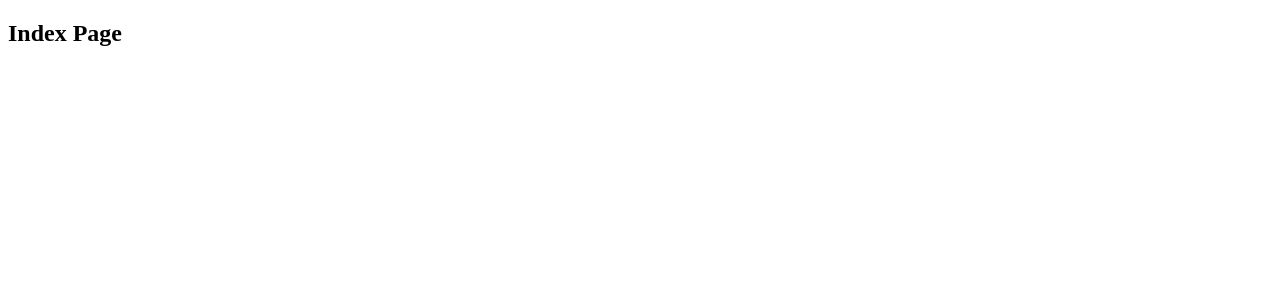
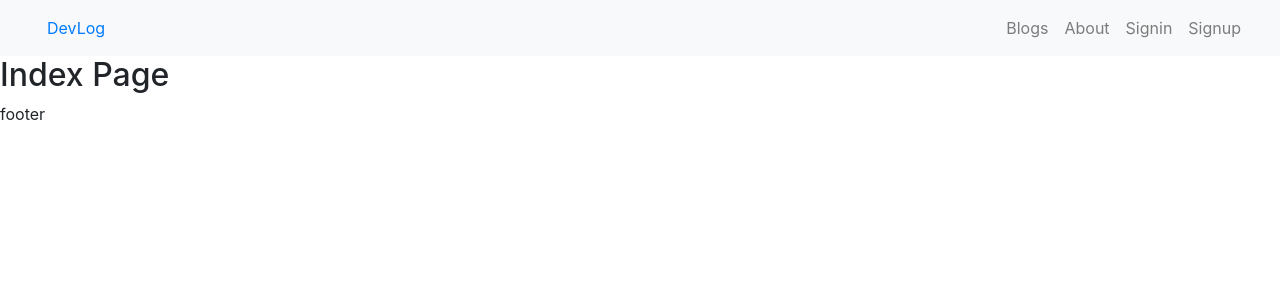
Before and after one commit to omar-zeineddine/devlog, a Next.js app in the folder frontend/: page / in a window 1280 px wide. Shown: the top 300 px of the page. Built offline with nearby package versions, Linux system fonts and the light colour scheme.

Commit message:
frontend - refactor components structure and layout

```diff
--- /dev/null
+++ b/frontend/components/Header/Header.js
@@ -0,0 +1,52 @@
+import { useState } from "react";
+import Link from "next/link";
+import {
+  Collapse,
+  Navbar,
+  NavbarToggler,
+  Nav,
+  NavItem,
+  NavLink,
+} from "reactstrap";
+
+const Header = () => {
+  const [isOpen, setIsOpen] = useState(false);
+  const toggle = () => setIsOpen(!isOpen);
+
+  return (
+    <div>
+      <Navbar color="light" light expand="md">
+        <Link href="/">
+          <NavLink className="logo">DevLog</NavLink>
+        </Link>
+        <NavbarToggler onClick={toggle} />
+        <Collapse isOpen={isOpen} navbar>
+          <Nav className="ml-auto" navbar>
+            <NavItem>
+              <Link href="/blogs">
+                <NavLink>Blogs</NavLink>
+              </Link>
+            </NavItem>
+            <NavItem>
+              <Link href="/about">
+                <NavLink>About</NavLink>
+              </Link>
+            </NavItem>
+            <NavItem>
+              <Link href="/signin">
+                <NavLink>Signin</NavLink>
+              </Link>
+            </NavItem>
+            <NavItem>
+              <Link href="/signup">
+                <NavLink>Signup</NavLink>
+              </Link>
+            </NavItem>
+          </Nav>
+        </Collapse>
+      </Navbar>
+    </div>
+  );
+};
+
+export default Header;
--- a/frontend/components/layout/Layout.js
+++ b/frontend/components/Layout.js
@@ -1,9 +1,9 @@
-import Navbar from "./Navbar";
+import Header from "./Header/Header";
 
 const Layout = ({ children }) => {
   return (
     <div>
-      <Navbar />
+      <Header />
       {children}
       <p>footer</p>
     </div>
--- /dev/null
+++ b/frontend/pages/_document.js
@@ -0,0 +1,20 @@
+import { Html, Head, Main, NextScript } from "next/document";
+
+export default function Document() {
+  return (
+    <Html lang="en">
+      <Head>
+        <meta charSet="UTF-8" />
+        <meta name="viewport" content="width=device-width, initial-scale=1.0" />
+        <link
+          rel="stylesheet"
+          href="https://cdnjs.cloudflare.com/ajax/libs/bootstrap/4.6.1/css/bootstrap.min.css"
+        />
+      </Head>
+      <body>
+        <Main />
+        <NextScript />
+      </body>
+    </Html>
+  );
+}
--- a/frontend/pages/index.js
+++ b/frontend/pages/index.js
@@ -1,5 +1,11 @@
+import Layout from "../components/Layout";
+
 const Index = () => {
-  return <h2>Index Page</h2>;
+  return (
+    <Layout>
+      <h2>Index Page</h2>
+    </Layout>
+  );
 };
 
 export default Index;
--- a/frontend/styles/globals.css
+++ /dev/null
@@ -1,5 +0,0 @@
-* {
-  margin: 0;
-  padding: 0;
-  box-sizing: border-box;
-}
```
Also changed, not shown: frontend/components/layout/Navbar.js (deleted, +0 -24 lines), frontend/package.json (+7 -6 lines), frontend/styles/navbar.module.css (deleted, +0 -61 lines), 2 other files (tests, documents, lock files or other folders).
